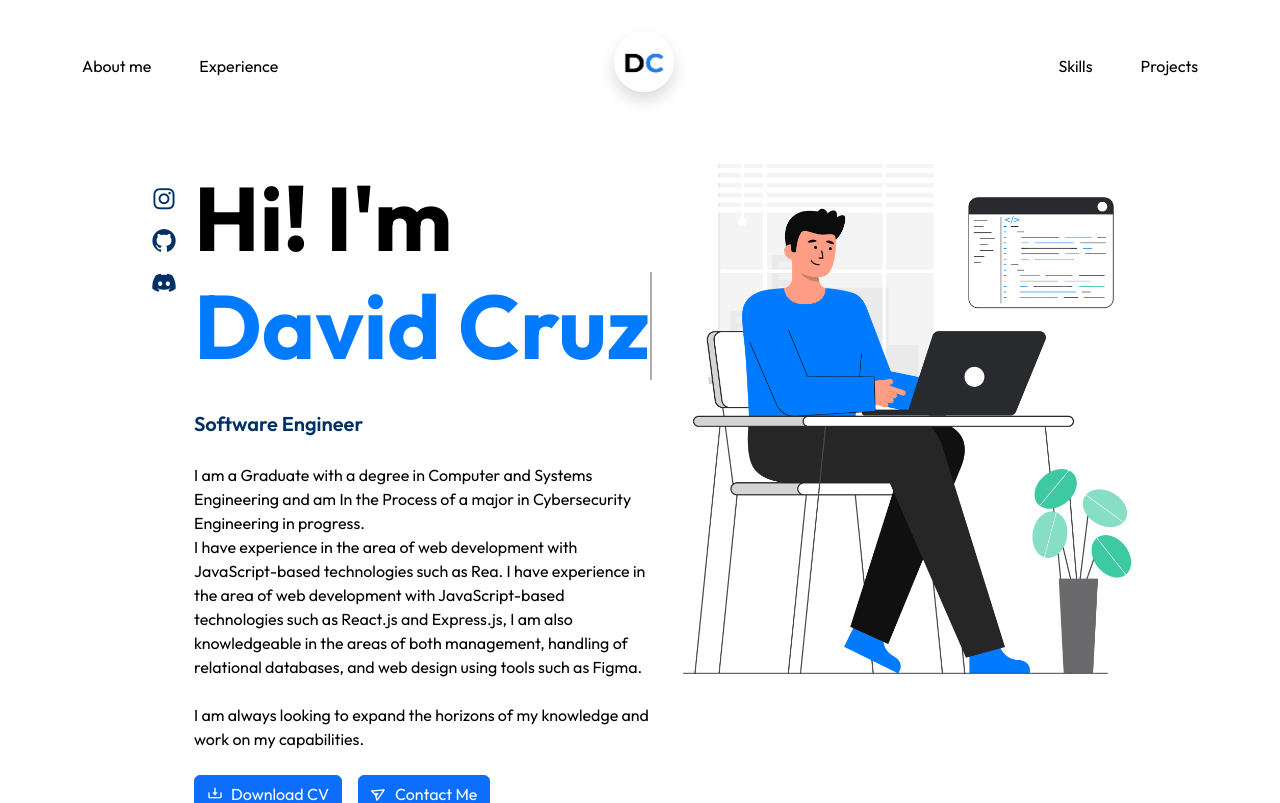
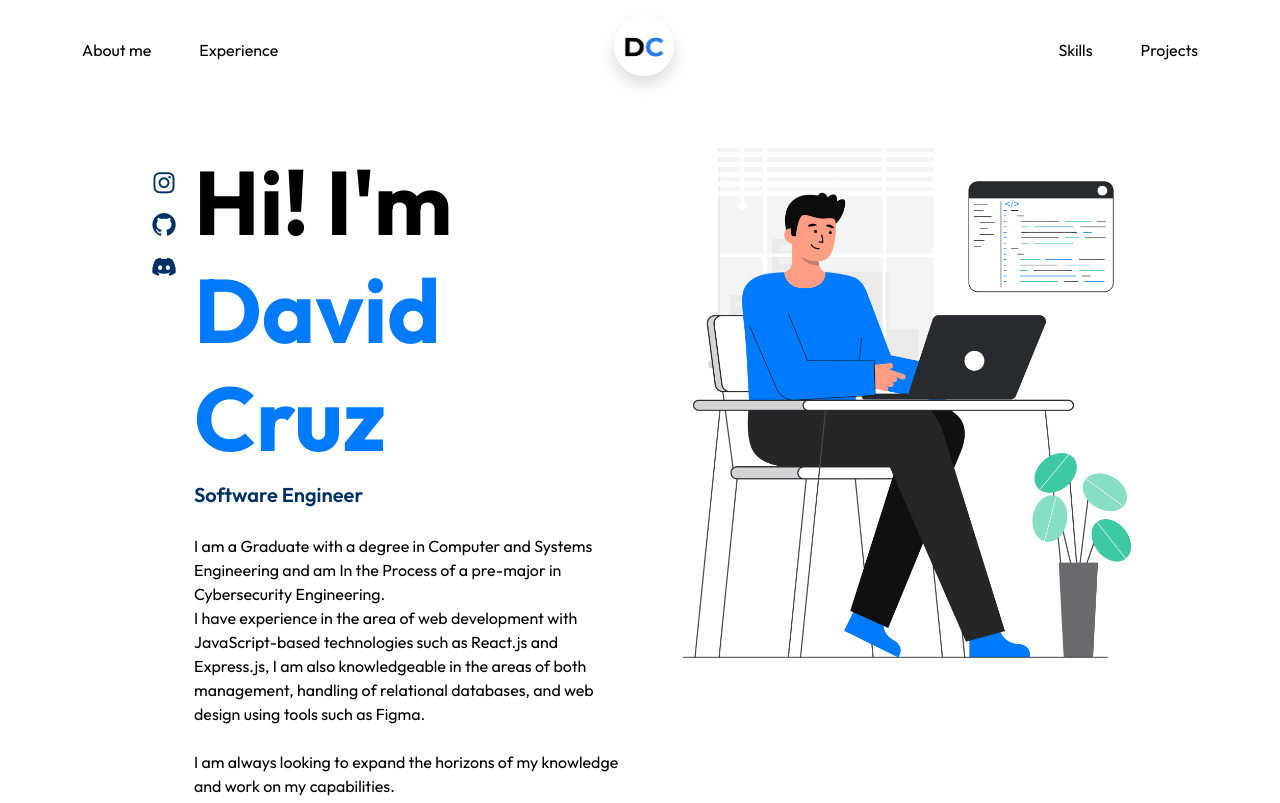
Before and after one commit to cruzito-x/portfolio_v4, a React (Vite) app: page / in a window 1280 px wide. Shown: the top 803 px of the page. Built offline with nearby package versions, Linux system fonts and the light colour scheme.

Commit message:
Navbar fixed

```diff
--- a/src/components/navbar/Navbar.jsx
+++ b/src/components/navbar/Navbar.jsx
@@ -19,7 +19,7 @@ const Navbar = () => {
 
   return (
     <nav
-      className={`navbar navbar-expand-lg d-flex align-items-center sticky-top bg-white text-black mt-3 ps-3 pe-3 transition-all ${
+      className={`navbar navbar-expand-lg d-flex align-items-center sticky-top bg-white text-black ps-3 pe-3 transition-all ${
         isScrolled ? "shadow-sm" : ""
       }`}
     >
@@ -55,10 +55,9 @@ const Navbar = () => {
 
             <div className="d-flex justify-content-center me-5">
               <a
-                className="nav-link"
-                href="https://github.com/cruzito-x"
-                target="_blank"
-                rel="noopener noreferrer"
+                onClick={() => window.scrollTo(0, 0)}
+                className="cursor-pointer"
+                href="#"
               >
                 <img
                   src={cruzitoLogo}
--- a/src/sections/home/Home.jsx
+++ b/src/sections/home/Home.jsx
@@ -4,8 +4,8 @@ import "./styles/home.css";
 
 const Home = () => {
   return (
-    <div className="container h-100 mb-5 ps-5 pe-5 pb-5" id="home">
-      <div className="row mt-5">
+    <div className="container h-100 mb-5 ps-5 pe-5 pb-5">
+      <div className="row mt-5 mb-5">
         <div className="d-flex col-lg-6 col-sm-12">
           <div className="me-3 mt-3">
             <ul style={{ listStyle: "none" }}>
@@ -15,6 +15,7 @@ const Home = () => {
                   className="fs-3 dark-enphasis-text"
                   target="_blank"
                   title="Instagram"
+                  rel="noopener noreferrer"
                 >
                   <i className="bx bxl-instagram"></i>
                 </a>
@@ -25,6 +26,7 @@ const Home = () => {
                   className="fs-3 dark-enphasis-text"
                   target="_blank"
                   title="GitHub"
+                  rel="noopener noreferrer"
                 >
                   <i className="bx bxl-github"></i>
                 </a>
@@ -35,6 +37,7 @@ const Home = () => {
                   className="fs-3 dark-enphasis-text"
                   target="_blank"
                   title="Discord"
+                  rel="noopener noreferrer"
                 >
                   <i className="bx bxl-discord-alt"></i>
                 </a>
@@ -45,22 +48,20 @@ const Home = () => {
             <h1 className="text-black fw-bold name">
               Hi! I&apos;m
               <br />
-              <span className="enphasis-text typing-effect">David Cruz</span>
+              <span className="enphasis-text">David Cruz</span>
             </h1>
             <label className="fw-semibold dark-enphasis-text fs-5">
               Software Engineer
             </label>
             <p className="text-black mt-3 fs-6 mt-4">
               I am a Graduate with a degree in Computer and Systems Engineering
-              and am In the Process of a major in Cybersecurity Engineering in
-              progress. <br /> I have experience in the area of web development
-              with JavaScript-based technologies such as Rea. I have experience
-              in the area of web development with JavaScript-based technologies
-              such as React.js and Express.js, I am also knowledgeable in the
-              areas of both management, handling of relational databases, and
-              web design using tools such as Figma. <br /> <br />I am always
-              looking to expand the horizons of my knowledge and work on my
-              capabilities.
+              and am In the Process of a pre-major in Cybersecurity Engineering.{" "}
+              <br /> I have experience in the area of web development with
+              JavaScript-based technologies such as React.js and Express.js, I
+              am also knowledgeable in the areas of both management, handling of
+              relational databases, and web design using tools such as Figma.{" "}
+              <br /> <br />I am always looking to expand the horizons of my
+              knowledge and work on my capabilities.
             </p>
             <div className="text-start mb-5">
               <a
```
